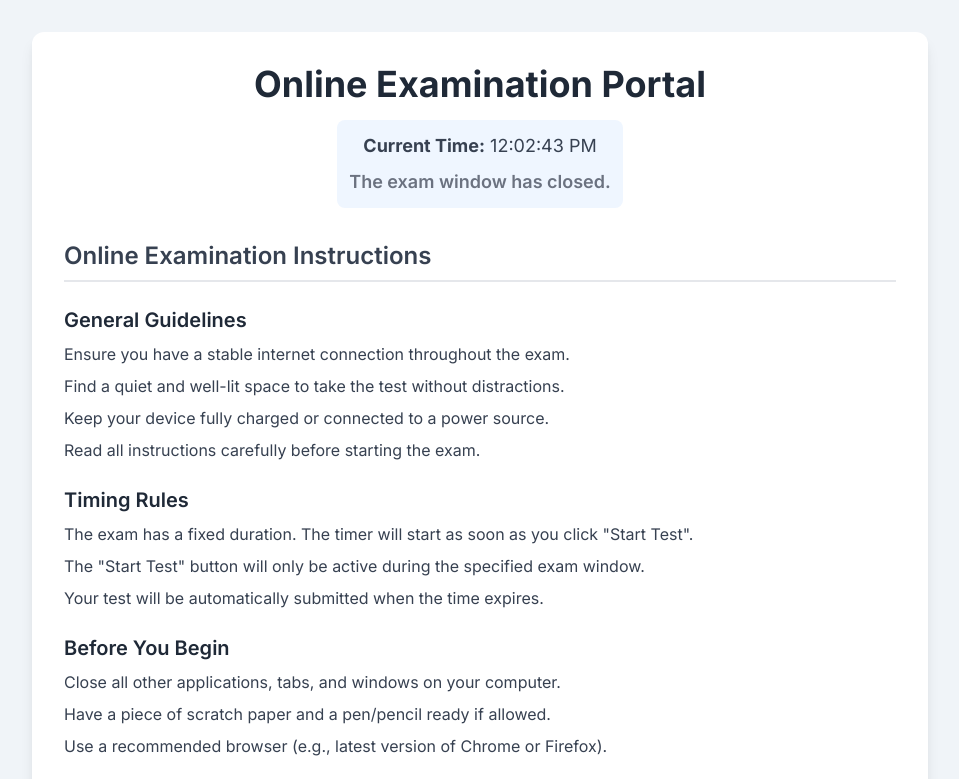
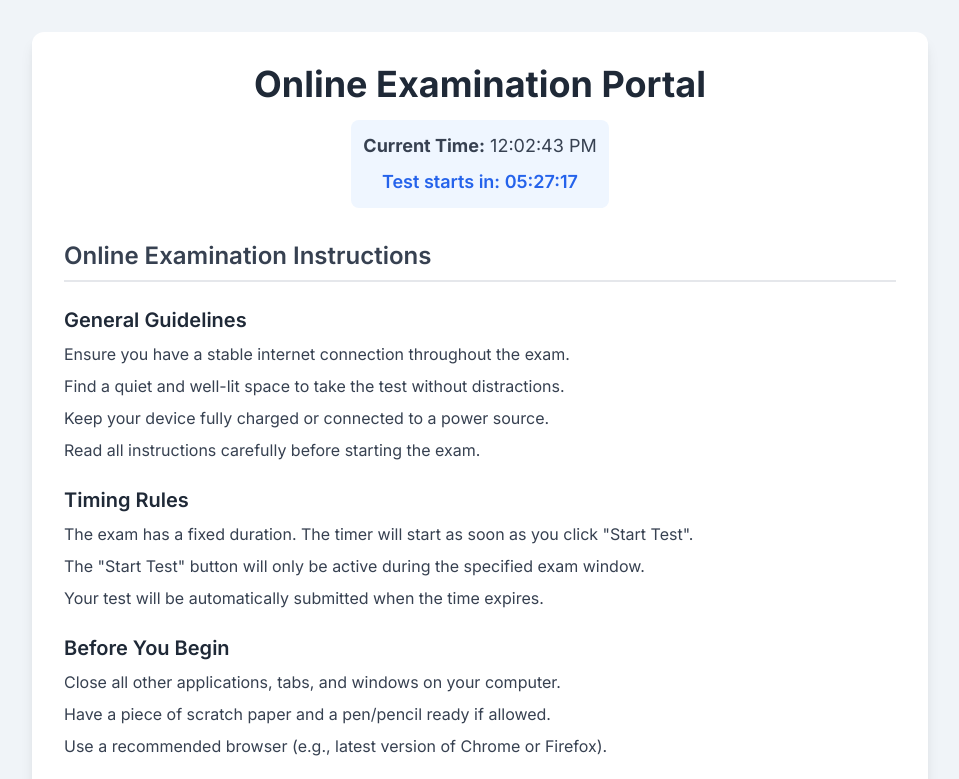
Before and after one commit to vidhyasaraswathy1-bit/examinationportal, a plain HTML site: page index.html in a window 1280 px wide. Shown: the top 779 px of the page, without its empty margins (160-1119 px from the left). Drawn offline with nearby package versions, Linux system fonts and the light colour scheme.

Commit message:
Update index.html

```diff
--- a/index.html
+++ b/index.html
@@ -123,8 +123,8 @@
             // --- ADMIN CONFIGURATION ---
             // The admin can set the exam start and end times here.
             // Format: "YYYY-MM-DDTHH:MM:SS" (uses the user's local timezone)
-            const examStartTimeStr = "2025-10-17T19:00:00";
-            const examEndTimeStr = "2025-10-17T21:00:00";
+            const examStartTimeStr = "2025-10-19T17:30:00";
+            const examEndTimeStr = "2025-10-19T18:30:00";
             const examLink = "https://vidhyasaraswathy1-bit.github.io/onlineexam/";
             // --- END OF ADMIN CONFIGURATION ---
 
```
